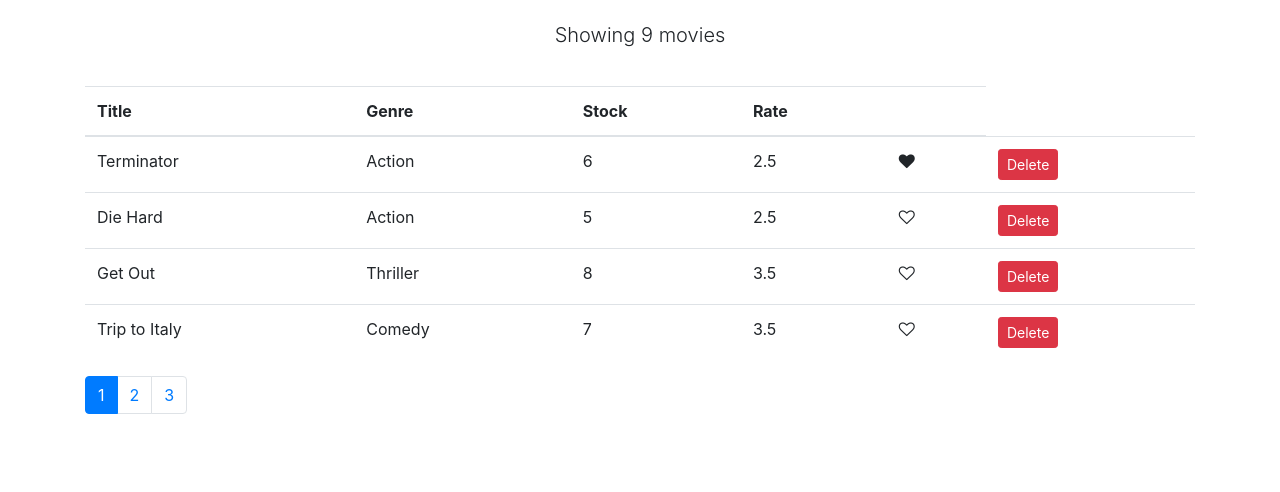
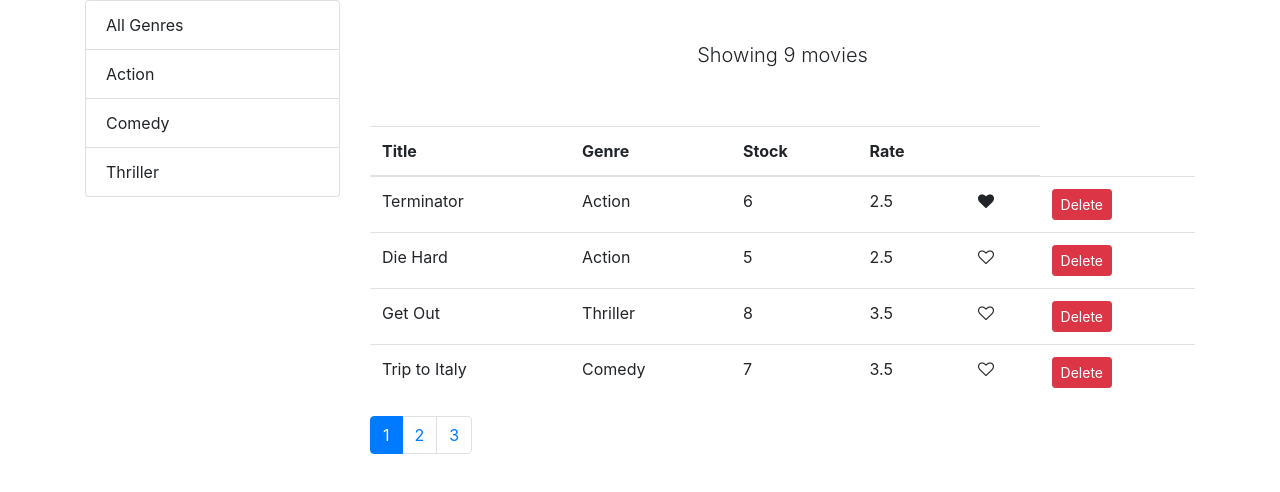
Before and after one commit to RachitMalik12/moviesApp-, a React (Create React App) app: page / in a window 1280 px wide. Shown: the top 492 px of the page. Built offline with nearby package versions, Linux system fonts and the light colour scheme.

Commit message:
Implemented list group to select genre of movies to display

```diff
--- a/src/Movies.js
+++ b/src/Movies.js
@@ -3,18 +3,28 @@ import Like from './common/Like';
 import { getMovies} from './services/fakeMovieService';
 import Pagination from './common/pagination';
 import paginate from './utils/paginate';
+import ListGroup from './common/ListGroup';
+import {getGenres} from './services/fakeGenreService';
 
 class Movies extends Component {
     state = {
-        movies: getMovies(),
+        movies: [],
         count: getMovies().length,
         currentPage: 1,
-        pageSize: 4
+        pageSize: 4,
+        genres: [],
+        currentgenre: null
 
      }
 
+
+     componentDidMount(){
+         const genres = [{name:"All Genres"},...getGenres()];
+         this.setState({genres, movies: getMovies()});
+     }
+
      style = {
-         padding: "20px"
+         padding: "40px"
      };
 
      handleDelete = (movie) => {
@@ -41,24 +51,39 @@ class Movies extends Component {
          movies[index].liked = !movies[index].liked;
          this.setState({ movies});
      }
+     handleListGroupClick = genre =>
+     {
+         console.log("clicked", genre);
+        this.setState({currentgenre: genre,currentPage:1});
+
+     }
 
 
     render() {
 
-        const {pageSize, currentPage} = this.state;
+        const {pageSize, currentPage,genres,currentgenre,movies: allMovies} = this.state;
         if (this.state.count === 0) {
             return <p align = "center" className = "lead" style = {this.style}> There are no movies </p>
         }
-        const movies = paginate(this.state.movies,currentPage, pageSize);
+        const filtered = currentgenre && currentgenre._id ? allMovies.filter((movie) => movie.genre._id === currentgenre._id) : allMovies ;
+
+
+
+        const movies = paginate(filtered,currentPage, pageSize);
 
 
         return (
 
+          <div className = "row">
+           <div className = "col-3">
 
+               <ListGroup onClick = {this.handleListGroupClick}
+               items = {genres}
+               currentGenre = {currentgenre}/>
+           </div>
 
-
-            <React.Fragment>
-            <p align = "center" className = "lead" style = {this.style}> Showing {this.state.count} movies </p>
+            <div className = "col">
+            <p align = "center" className = "lead" style = {this.style}> Showing {filtered.length} movies </p>
             <table className = "table">
 
                 <thead>
@@ -89,13 +114,17 @@ class Movies extends Component {
 
 
 
+
                  </tbody>
             </table>
-            <Pagination itemsCount = {this.state.count}
+            <Pagination itemsCount = {filtered.length}
             pageSize = {pageSize}
             onPageChange = {this.handlePageChange}
             currentPage = {currentPage} />
-            </React.Fragment>
+
+            </div>
+
+        </div>
 
 
 
--- /dev/null
+++ b/src/common/ListGroup.jsx
@@ -0,0 +1,27 @@
+import React, { Component } from 'react';
+
+class ListGroup extends Component {
+
+    render() {
+        const {items,currentGenre,valueProperty, textProperty} = this.props;
+        return (
+            <ul className = "list-group">
+
+            {items.map(
+                item => ( (item ===currentGenre)? <li key = {item[valueProperty]}
+                onClick = {() => this.props.onClick(item)} className="list-group-item active">{item[textProperty]}</li> :
+                <li key = {item[valueProperty]}  onClick = {()=> this.props.onClick(item)} className = "list-group-item"> {item[textProperty]} </li> ))}
+
+
+
+            </ul>
+         );
+    }
+}
+
+ListGroup.defaultProps = {
+    textProperty: 'name',
+    valueProperty: '_id'
+};
+
+export default ListGroup;
```
